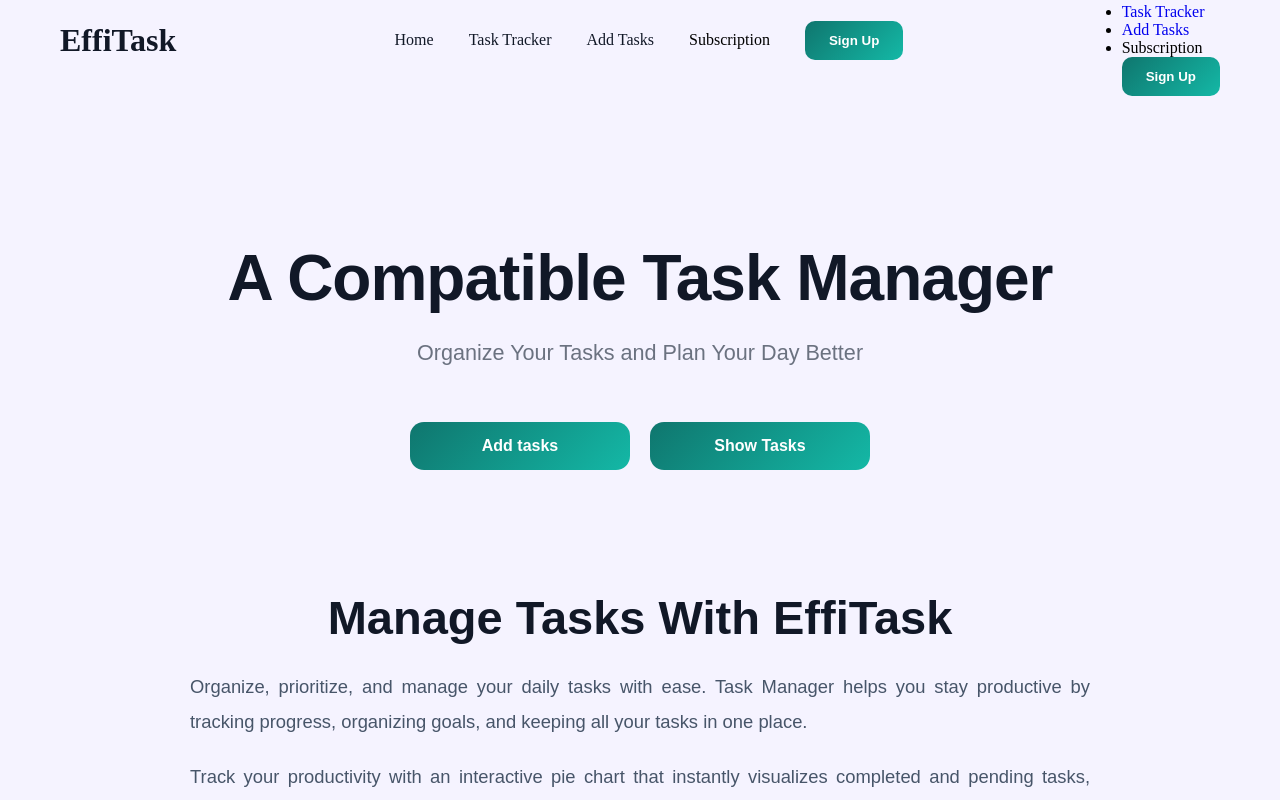
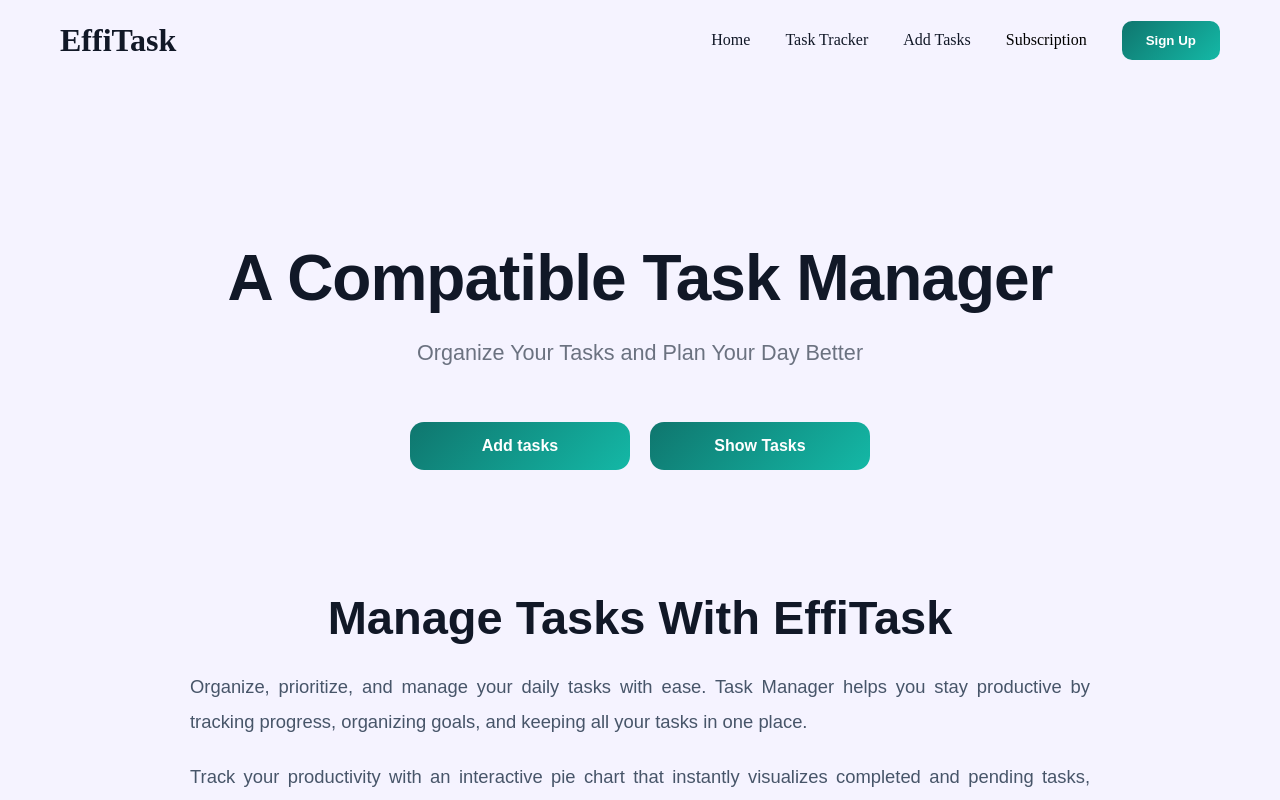
Before and after one commit to saregamamotive3-0021/effitask-smart-task, a React (Vite) app: page / in a window 1280 px wide. Shown: the top 800 px of the page. Built offline with nearby package versions, Linux system fonts and the light colour scheme; a web font is replaced by a local one.

Commit message:
Update backend configuration

```diff
--- a/src/Components/Navbar/Navbar.css
+++ b/src/Components/Navbar/Navbar.css
@@ -100,18 +100,23 @@ a {
     }
 }
 
+/* Mobile */
 @media (max-width:768px){
 
-    .desktop-menu{
-        display:none;
+    .nav-container{
+        padding:0 20px;
+        height:80px;
+        position:sticky;
+        top:0;
+        z-index:1000;
+        background:#F5F3FF;
     }
 
     .menu-icon{
-        display:flex;
-        justify-content:center;
-        align-items:center;
+        display:block;
+        position:relative;
+        z-index:2001;
         cursor:pointer;
-        z-index:3001;
     }
 
     .menu-img{
@@ -119,45 +124,30 @@ a {
         height:30px;
     }
 
-    .mobile-menu{
+    .nav-ul{
         position:fixed;
         top:0;
-        right:-280px;
+        right:-280px;          /* Hidden initially */
 
         width:280px;
         height:100vh;
 
         background:#F5F3FF;
-        box-shadow:-5px 0 20px rgba(0,0,0,.15);
-
-        transition:right .3s ease;
-
-        z-index:3000;
-    }
-
-    .mobile-menu.active{
-        right:0;
-    }
-
-    .mobile-nav-ul{
-        list-style:none;
+        box-shadow:-4px 0 15px rgba(0,0,0,0.15);
 
         display:flex;
         flex-direction:column;
         align-items:center;
 
+        padding-top:100px;     /* Space for close icon */
         gap:30px;
 
-        padding-top:100px;
-        margin:0;
+        transition:right .3s ease;
+
+        z-index:2000;
     }
 
-    .mobile-nav-ul a{
-        color:#111827;
-        text-decoration:none;
-    }
-
-    .nav-container{
-        padding:0 20px;
+    .nav-ul.active{
+        right:0;
     }
 }
--- a/src/Components/Navbar/Navbar.jsx
+++ b/src/Components/Navbar/Navbar.jsx
@@ -54,57 +54,18 @@ const Navbar = () => {
   return (
     <nav className={`nav-container ${showNavbar ? "show" : "hide"}`}>
       <p className="TaskNav">EffiTask</p>
-
-    {/* Desktop Menu */}
-    <ul className="nav-ul desktop-menu">
+      <ul className={`nav-ul ${menuOpen ? "active" : ""}`}>
         <li className="nav-list">
-        <Link to="/">Home</Link>
+          {" "}
+          <Link to="/"   onClick={() => setMenuOpen(false)}> Home</Link>
         </li>
-
         <li className="nav-list">
-        <Link to="/showtasks">Task Tracker</Link>
+          {" "}
+          <Link to="/showtasks"   onClick={() => setMenuOpen(false)}>Task Tracker</Link>
         </li>
-
         <li className="nav-list">
-        <Link to="/form">Add Tasks</Link>
+          <Link to="/form"   onClick={() => setMenuOpen(false)}>Add Tasks</Link>
         </li>
-
-      <li className="nav-list" onClick={scrollToBanner}>
-        Subscription
-      </li>
-
-      {!isLoggedIn ? (
-        <button onClick={clickAction2} className="btn-login">
-          Sign Up
-        </button>
-      ) : (
-        <button onClick={handleLogout} className="btn-login">
-          Logout
-        </button>
-      )}
-    </ul>
-
-    {/* Mobile Sidebar */}
-    <div className={`mobile-menu ${menuOpen ? "active" : ""}`}>
-      <ul className="mobile-nav-ul">
-        <li className="nav-list">
-          <Link to="/" onClick={() => setMenuOpen(false)}>
-            Home
-          </Link>
-        </li>
-
-        <li className="nav-list">
-          <Link to="/showtasks" onClick={() => setMenuOpen(false)}>
-            Task Tracker
-          </Link>
-        </li>
-
-        <li className="nav-list">
-          <Link to="/form" onClick={() => setMenuOpen(false)}>
-            Add Tasks
-          </Link>
-        </li>
-
             <li
         className="nav-list"
         onClick={() => {
@@ -115,25 +76,24 @@ const Navbar = () => {
         Subscription
     </li>
 
-        {!isLoggedIn ? (
+        {!isLoggedIn && (
           <button onClick={clickAction2} className="btn-login">
             Sign Up
           </button>
-        ) : (
+        )}
+
+        {isLoggedIn && (
           <button onClick={handleLogout} className="btn-login">
             Logout
           </button>
         )}
       </ul>
-    </div>
 
-    <div
-      className="menu-icon"
-      onClick={() => setMenuOpen(!menuOpen)}
-    >
+
+      <div className="menu-icon" onClick={() => setMenuOpen(!menuOpen)}>
         <img
-        src={menuOpen ? close : hamburger}
-        alt="menu"
+          src={menuOpen ? close:hamburger}
+          alt="Menu"
           className="menu-img"
         />
       </div>
```
Lines whose indentation alone changed are shown as unchanged.
